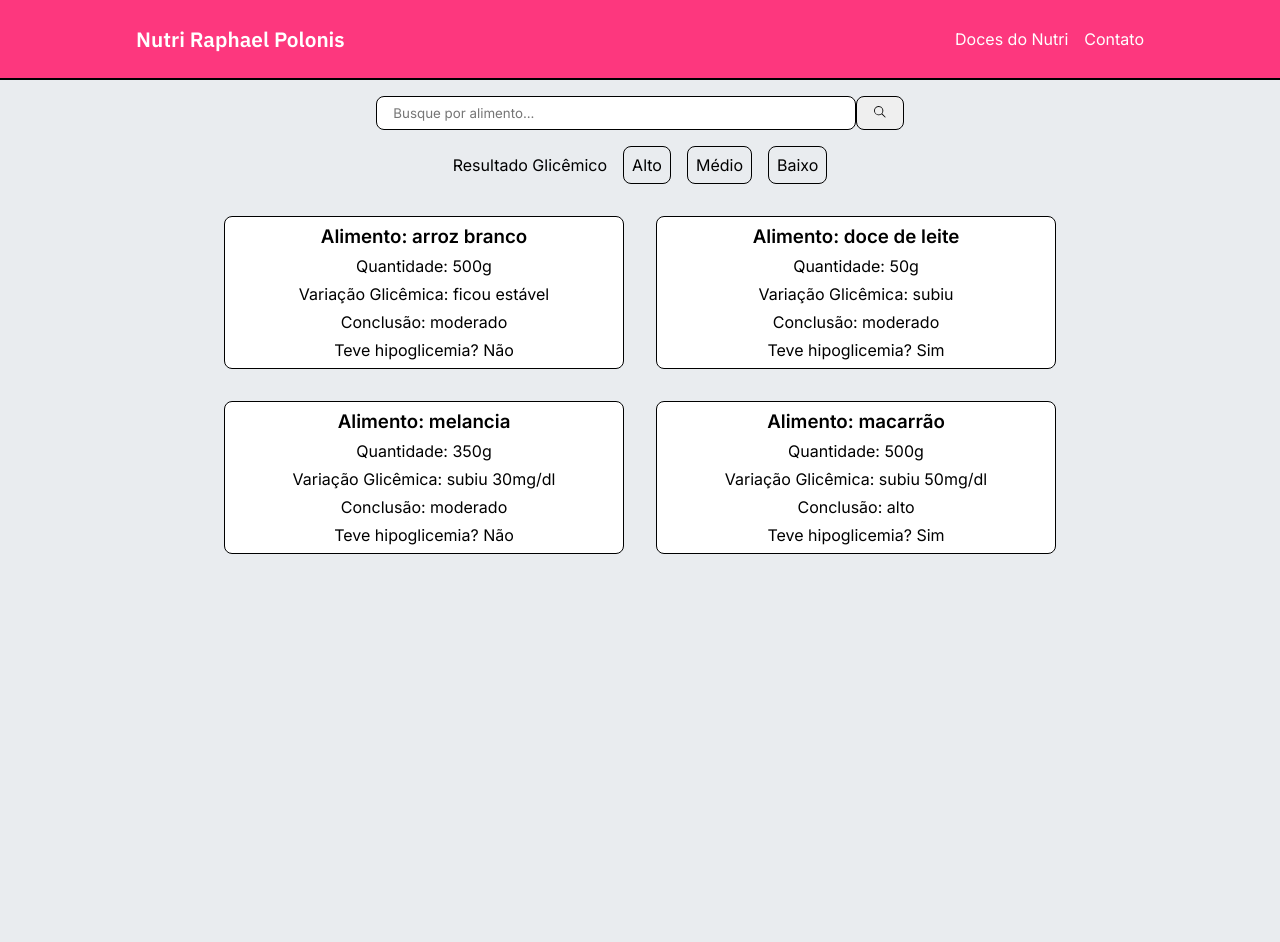
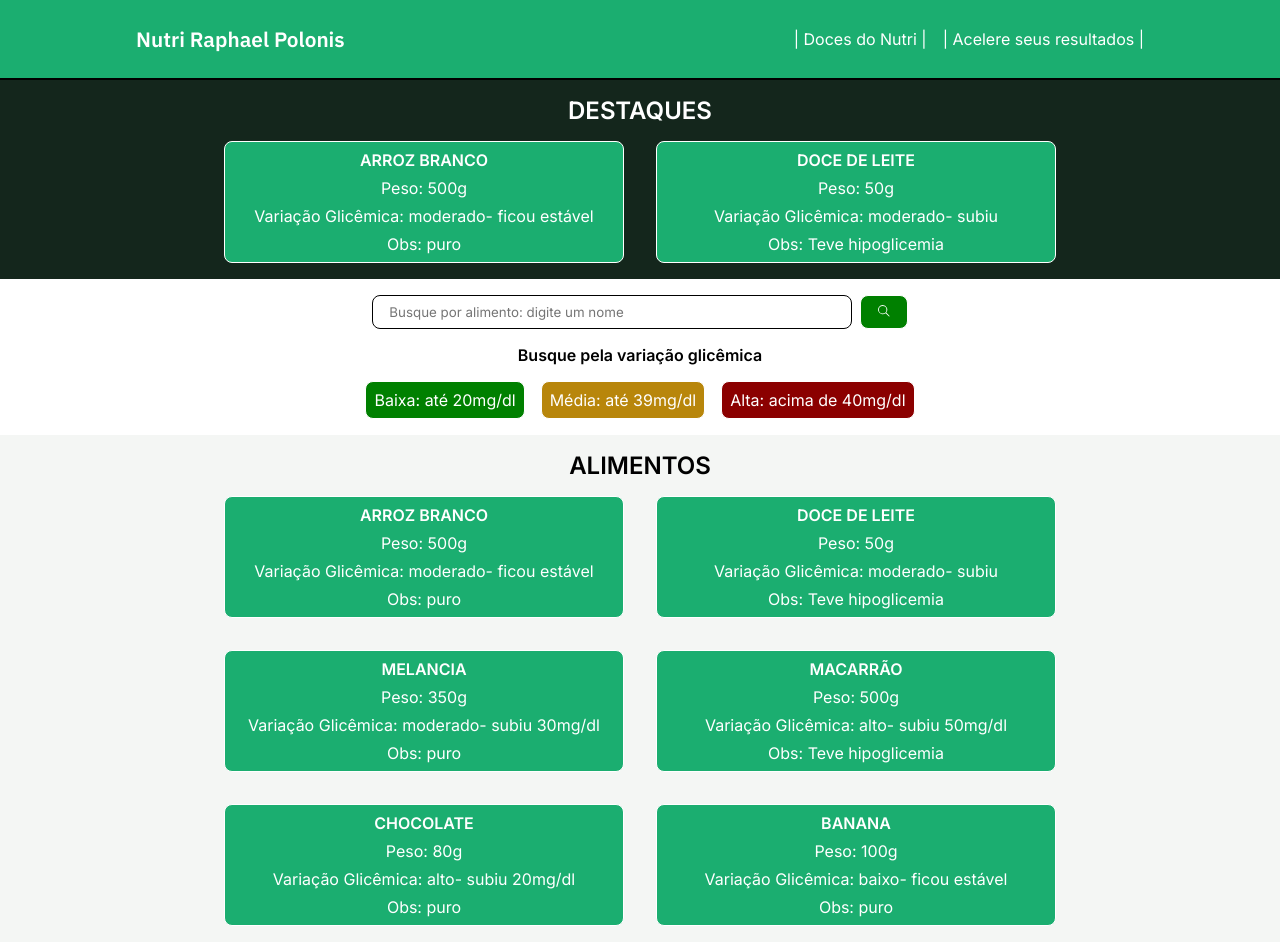
Before and after one commit to meiraa13/nutri_rp_ffb, a React (Vite) app: page / in a window 1280 px wide. Before the commit the page ends 800 px from the top, so only its background shows below. Built offline with nearby package versions, Linux system fonts and the light colour scheme.

Commit message:
feat: add highlight section and change collor pallete

```diff
--- a/src/App.tsx
+++ b/src/App.tsx
@@ -1,5 +1,6 @@
 import { Dashboard } from "./components/Dashboard"
 import { Header } from "./components/Header"
+import { Highlights } from "./components/Highlights"
 import { SearchBar } from "./components/SearchBar"
 import "./globalStyles.scss"
 
@@ -12,6 +13,7 @@ function App() {
 
       <Header />
       <main>
+        <Highlights />
         <SearchBar/>
         <Dashboard />
       </main>
--- a/src/components/Dashboard/index.tsx
+++ b/src/components/Dashboard/index.tsx
@@ -7,20 +7,25 @@ export function Dashboard(){
     console.log(data)
 
     return(
+        <section className="section-dash">
             <div className="container div-dashboard">
+                <h2>ALIMENTOS</h2>
                 <ul className="ul-dash">
                     {
                         data.map((item)=>(
                             <li key={item.id}>
-                            <h3>Alimento: {item.alimento}</h3>
-                            <p>Quantidade: {item.peso}</p>
-                            <p>Variação Glicêmica: {item.glicemia}</p>
-                            <p>Conclusão: {item.conclusão}</p>
-                            <p>Teve hipoglicemia? {item.hipoglicemia?"Sim":"Não"}</p>
+                                <h4>{item.alimento.toUpperCase()}</h4>
+                                <p>Peso: {item.peso}</p>
+                                <p>Variação Glicêmica: {item.conclusão}- {item.glicemia}</p>
+                                <p>Obs: {item.hipoglicemia?"Teve hipoglicemia":item.modo_consumo }</p>
                             </li>
                         ))
                     }
                 </ul>
             </div>
+        </section>
+
+
+
     )
 }
--- a/src/components/Dashboard/styles.scss
+++ b/src/components/Dashboard/styles.scss
@@ -1,10 +1,27 @@
+
+.section-dash {
+    background-color: var(--color-6);
+
+}
+
+
+
+
+
+.div-dashboard {
+    display: flex;
+    flex-direction: column;
+    align-items: center;
+    gap: 1rem;
+}
+
 .ul-dash {
     display: flex;
     gap: 2rem;
     flex-wrap: wrap;
     justify-content: center;
-    max-height: 350px;
-    overflow-y: auto;
+    // max-height: 350px;
+    // overflow-y: auto;
 
 
     li {
@@ -14,7 +31,8 @@
         display: flex;
         flex-direction: column;
         gap: 0.5rem;
-        background-color: white;
+        background-color: var(--color-1);
+        color: white;
         border-radius: 0.5rem;
         text-align: center;
     }
--- a/src/components/Header/index.tsx
+++ b/src/components/Header/index.tsx
@@ -22,8 +22,8 @@ export function Header(){
                         <button className="button">{isOpen?<VscChromeClose/>:<TiThMenu/>}</button>
                     </div>
                     <div className="div-buttons">
-                      <a href="https://google.com" target="_blank">Doces do Nutri</a>
-                      <a>Contato</a>
+                      <a href="https://keepo.io/docesdonutri/" target="_blank">| Doces do Nutri |</a>
+                      <a href="https://polonis.com.br/bio/" target="_blank">| Acelere seus resultados |</a>
                     </div>
                 </div>
             </header>
@@ -33,7 +33,7 @@ export function Header(){
                       <a>Doces do Nutri</a>
                     </div>
                     <div>
-                       <a>Contato</a>
+                       <a>Acelere seus resultados</a>
                     </div>
             </div>
 
--- a/src/components/Header/styles.scss
+++ b/src/components/Header/styles.scss
@@ -1,7 +1,7 @@
 
 header {
     height: 5rem;
-    background-color: var(--color-primary);
+    background-color: var(--color-1);
     border-bottom: 2px solid black;
     color: white;
 }
--- /dev/null
+++ b/src/components/Highlights/index.tsx
@@ -0,0 +1,31 @@
+import { useContext } from "react"
+import "./styles.scss"
+import { DataContext } from "../../providers/DataContext"
+
+export function Highlights(){
+    const { data } = useContext(DataContext)
+
+    const highlightsArray = data.filter((item)=>item.destaque)
+
+    return (
+        <section className="section-highlights">
+            <div className="container">
+                <h2>DESTAQUES</h2>
+                <ul>
+                    {
+                        highlightsArray.map((item)=>(
+                            <li key={item.id}>
+                            <h4>{item.alimento.toUpperCase()}</h4>
+                            <p>Peso: {item.peso}</p>
+                            <p>Variação Glicêmica: {item.conclusão}- {item.glicemia}</p>
+                            <p>Obs: {item.hipoglicemia?"Teve hipoglicemia":item.modo_consumo }</p>
+                        </li>
+                        ))
+                    }
+
+                </ul>
+            </div>
+        </section>
+
+    )
+}
--- /dev/null
+++ b/src/components/Highlights/styles.scss
@@ -0,0 +1,37 @@
+
+.section-highlights {
+
+    background-color: var(--color-3);
+    color: white;
+
+    div {
+
+        display: flex;
+        flex-direction: column;
+        align-items: center;
+        gap: 1rem;
+
+        ul {
+            display: flex;
+            flex-wrap: wrap;
+            justify-content: center;
+            gap: 2rem;
+
+
+            li {
+                border: 1px solid;
+                padding: 0.5rem;
+                width: 400px;
+                display: flex;
+                flex-direction: column;
+                gap: 0.5rem;
+                background-color: var(--color-1);
+                border-radius: 0.5rem;
+                text-align: center;
+            }
+
+
+        }
+
+    }
+}
--- a/src/components/SearchBar/index.tsx
+++ b/src/components/SearchBar/index.tsx
@@ -7,13 +7,17 @@ export function SearchBar(){
     return (
         <div className="container div-search">
             <form className="form-search">
-                <input type="text" placeholder="Busque por alimento..." />
+                <input type="text" placeholder="Busque por alimento: digite um nome" />
                 <button><GoSearch/></button>
             </form>
-            <ul className="ul-result"> Resultado Glicêmico
-                <li>Alto</li>
-                <li>Médio</li>
-                <li>Baixo</li>
+            <ul className="ul-result">
+                <h4>Busque pela variação glicêmica</h4>
+                <div>
+                    <li className="green">Baixa: até 20mg/dl</li>
+                    <li className="yellow">Média: até 39mg/dl</li>
+                    <li className="red">Alta: acima de 40mg/dl</li>
+                </div>
+
             </ul>
 
 
--- a/src/components/SearchBar/styles.scss
+++ b/src/components/SearchBar/styles.scss
@@ -11,8 +11,7 @@
 .form-search {
 
     display: flex;
-
-
+    gap: 0.5rem;
 
     input {
         padding: 0.5rem 1rem;
@@ -25,6 +24,8 @@
         padding: 0.5rem 1rem;
         border-radius: 0.5rem;
         border: 1px solid;
+        background-color: green;
+        color: white;
     }
 
 
@@ -33,8 +34,14 @@
 
 .ul-result {
     display: flex;
+    flex-direction: column;
     align-items: center;
     gap: 1rem;
+
+    div {
+        display: flex;
+        gap: 1rem;
+    }
 
     li {
         cursor: pointer;
@@ -43,3 +50,19 @@
         border-radius: 0.5rem;
     }
 }
+
+.green {
+    background-color: green;
+    color: white;
+}
+
+.yellow {
+    background-color: darkgoldenrod;
+    color: white;
+}
+
+
+.red {
+    background-color: darkred;
+    color: white;
+}
--- a/src/data/data.ts
+++ b/src/data/data.ts
@@ -7,7 +7,8 @@ export const jsonData = [
         modo_consumo:"puro",
         glicemia:"ficou estável",
         conclusão:"moderado",
-        hipoglicemia:false
+        hipoglicemia:false,
+        destaque:true,
 
     },
     {
@@ -17,7 +18,8 @@ export const jsonData = [
         modo_consumo:"puro",
         glicemia:"subiu",
         conclusão:"moderado",
-        hipoglicemia:true
+        hipoglicemia:true,
+        destaque:true,
 
     },
     {
@@ -27,7 +29,8 @@ export const jsonData = [
         modo_consumo:"puro",
         glicemia:"subiu 30mg/dl",
         conclusão:"moderado",
-        hipoglicemia:false
+        hipoglicemia:false,
+        destaque:false,
 
     },
     {
@@ -37,7 +40,8 @@ export const jsonData = [
         modo_consumo:"puro",
         glicemia:"subiu 50mg/dl",
         conclusão:"alto",
-        hipoglicemia:true
+        hipoglicemia:true,
+        destaque:false,
 
     },
     {
@@ -47,7 +51,8 @@ export const jsonData = [
         modo_consumo:"puro",
         glicemia:"subiu 20mg/dl",
         conclusão:"alto",
-        hipoglicemia:false
+        hipoglicemia:false,
+        destaque:false,
 
     },
     {
@@ -57,7 +62,8 @@ export const jsonData = [
         modo_consumo:"puro",
         glicemia:"ficou estável",
         conclusão:"baixo",
-        hipoglicemia:false
+        hipoglicemia:false,
+        destaque:false,
 
     },
 ]
--- a/src/globalStyles.scss
+++ b/src/globalStyles.scss
@@ -13,18 +13,15 @@
 
 
 :root {
-    --color-primary: #fd377e;
-    --color-primary-2: #e34981;
-    --color-secondary: #03b898;
-
-    --grey-1: #f8f9fa;
-    --grey-2: #e9ecef;
-    --grey-3: #868e96;
-    --grey-4: #212529;
-}
-
-body {
-    background-color: var(--grey-2);
+    --color-1: #1BAE70;
+    --color-2: #06752E;
+    --color-3: #14261C;
+    --color-4: #4e5652;
+    --color-5: #4B4F58;
+    --color-6: #f4f6f4;
+    --color-7: #f6f7f8;
+    --color-black: #000000;
+    --color-white: #FFFFFF;
 }
 
 
--- a/src/providers/DataContext.tsx
+++ b/src/providers/DataContext.tsx
@@ -13,7 +13,9 @@ interface IData{
     modo_consumo:string,
     glicemia:string,
     conclusão:string,
-    hipoglicemia:boolean
+    hipoglicemia:boolean,
+    destaque:boolean
+
 }
 
 interface IDataContext{
```
Lines whose indentation alone changed are shown as unchanged.
